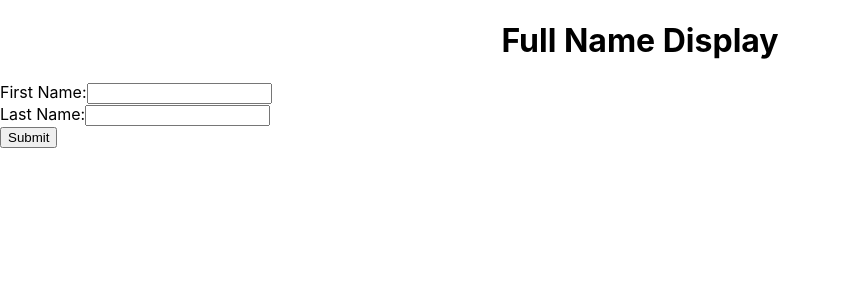
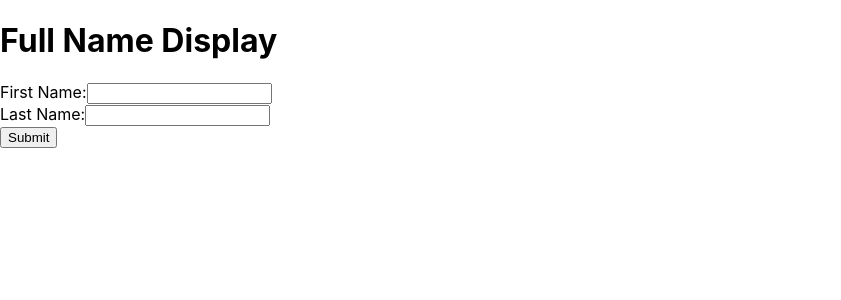
Before and after one commit to shivam-mishra999/XDisplayName, a React (Create React App) app in the folder display-name/: page / in a window 1280 px wide. Shown: the top 300 px of the page, without its empty margins (0-841 px from the left). Built offline with nearby package versions, Linux system fonts and the light colour scheme.

Commit message:
error fix 3

```diff
--- a/display-name/src/components/Display.jsx
+++ b/display-name/src/components/Display.jsx
@@ -27,8 +27,9 @@ export default function Display() {
 
   return (
     <div>
+
+      <form className={styles.form}>
       <h1>Full Name Display</h1>
-      <form className={styles.form}>
         <div>
             <label htmlFor="firstName">First Name:</label>
             <input id="firstName" type="text" value={firstName} onChange={handleFirstName}></input>
```
